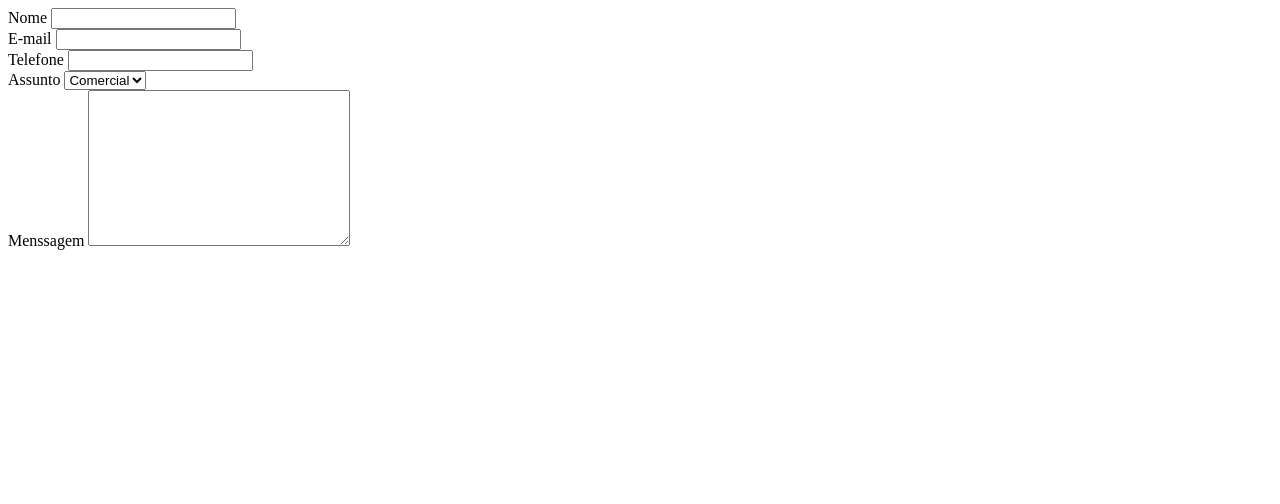
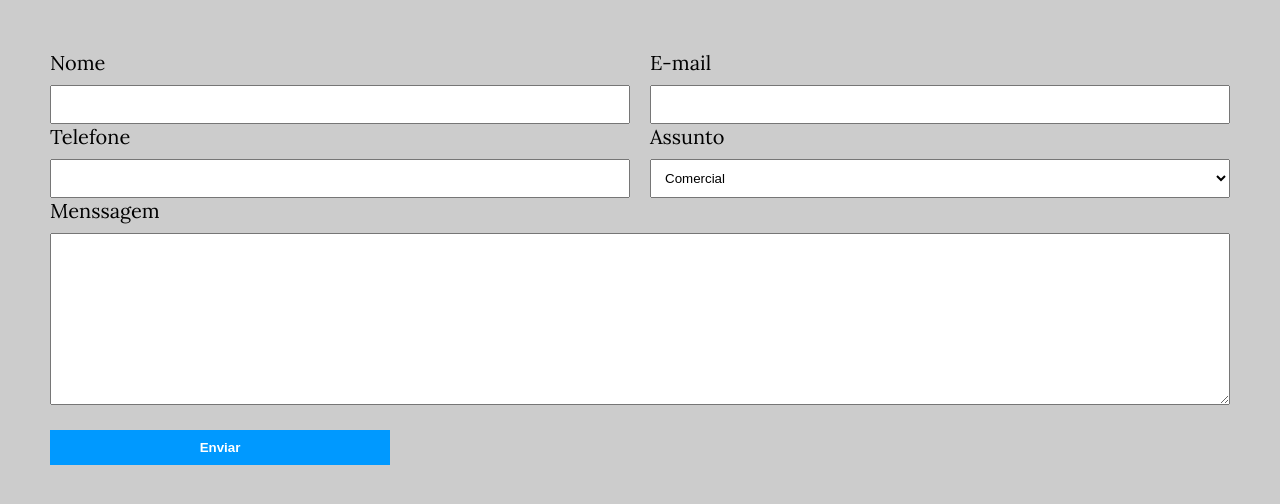
Before and after one commit to 4ndrenobr3/satella-desenvolvimento-web, a PHP site: page / in a window 1280 px wide. Shown: the top 504 px of the page. Run offline with PHP 8.4, Linux system fonts and the light colour scheme.

Commit message:
Estilizado o formulário.

```diff
--- a/modulo02/assets/css/style.css
+++ b/modulo02/assets/css/style.css
@@ -0,0 +1,43 @@
+@import url('https://fonts.googleapis.com/css2?family=Lora:ital,wght@0,400;1,700&display=swap');
+
+* {
+    padding: 0;
+    outline: none;
+    box-sizing: border-box;
+}
+
+body {
+    font-family: 'Lora', serif;
+    font-size: 20px;
+    background: #ccc;
+}
+
+.container {
+    max-width: 1200px;
+    width: 100%;
+    margin: 0 auto;
+}
+
+form {
+    margin-top: 50px;
+}
+
+input, select, textarea {
+    width: 100%;
+    padding: 10px;
+    margin-top: 10px;
+}
+
+button {
+    width: 100%;
+    padding: 10px;
+    background: #0099ff;
+    border: none;
+    color: #fff;
+    font-weight: bold;
+    margin-top: 20px;
+}
+
+button:hover {
+    background: #9999ff;
+}
--- a/modulo02/index.php
+++ b/modulo02/index.php
@@ -9,27 +9,26 @@
           content="width=device-width, user-scalable=no, initial-scale=1.0, maximum-scale=1.0, minimum-scale=1.0">
     <meta http-equiv="X-UA-Compatible" content="ie=edge">
     <link rel="stylesheet" href="./assets/css/style.css">
-    <link rel="stylesheet" href="./assets/js/script.js">
     <link rel="stylesheet" href="./assets/css/unsemantic-grid-responsive.css">
     <title>Contato</title>
 </head>
 <body>
     <section>
         <div class="container">
-            <form action="" method="post">
-                <div>
+            <form action="" method="post" id="formContact">
+                <div class="grid-50 mobile-grid-100">
                     <label for="name">Nome</label>
-                    <input type="text" name="name">
+                    <input type="text" name="name" id="name">
                 </div>
-                <div>
+                <div class="grid-50 mobile-grid-100">
                     <label for="email">E-mail</label>
-                    <input type="email" name="email">
+                    <input type="email" name="email" id="email">
                 </div>
-                <div>
+                <div class="grid-50 mobile-grid-100">
                     <label for="phone">Telefone</label>
-                    <input type="number" name="phone">
+                    <input type="tel" name="phone" id="phone">
                 </div>
-                <div>
+                <div class="grid-50 mobile-grid-100">
                     <label for="subject">Assunto</label>
                     <select name="subject" id="subject">
                         <option value="1">Comercial</option>
@@ -38,12 +37,16 @@
                         <option value="4">Outros</option>
                     </select>
                 </div>
-                <div>
+                <div class="grid-100 mobile-grid-100">
                     <label for="message">Menssagem</label>
                     <textarea name="message" id="message" cols="30" rows="10"></textarea>
+                </div>
+                <div class="grid-30 mobile-grid-100">
+                    <button type="submit">Enviar</button>
                 </div>
             </form>
         </div>
     </section>
+    <script src="./assets/js/script.js"></script>
 </body>
 </html>
```
